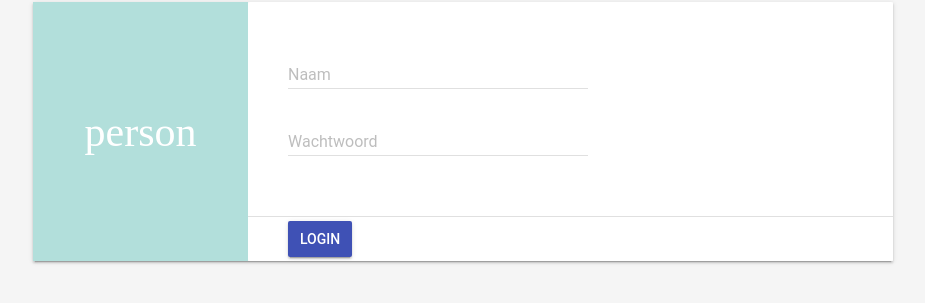
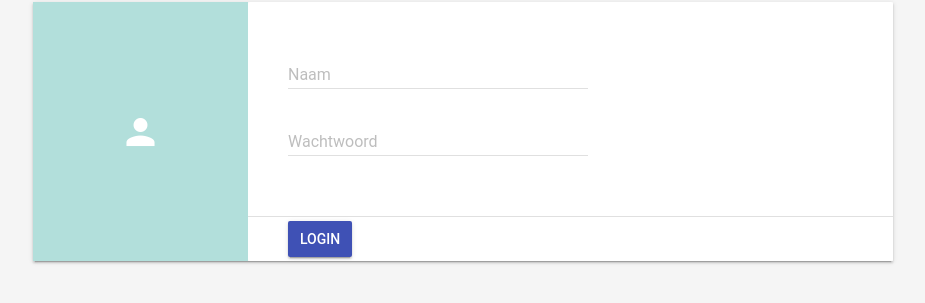
Before and after one commit to wolbodo/pms, a PHP site: page / in a window 1280 px wide. Shown: the part 302-605 px from the top of the page, without its empty margins (177-1102 px from the left). Run offline with PHP 8.4, Linux system fonts and the light colour scheme; some web fonts are replaced.

Commit message:
Fixed iconfont url

```diff
--- a/frontend/styles.css
+++ b/frontend/styles.css
@@ -17,7 +17,7 @@
   font-family: 'Material Icons';
   font-style: normal;
   font-weight: 400;
-  src: local('Material Icons'), local('MaterialIcons-Regular'), url(/lib/material-design-icons/iconfont/MaterialIcons-Regular.woff2) format('woff2');
+  src: local('Material Icons'), local('MaterialIcons-Regular'), url(/lib/MaterialIcons-Regular.woff2) format('woff2');
 }
 
 .material-icons {
```
